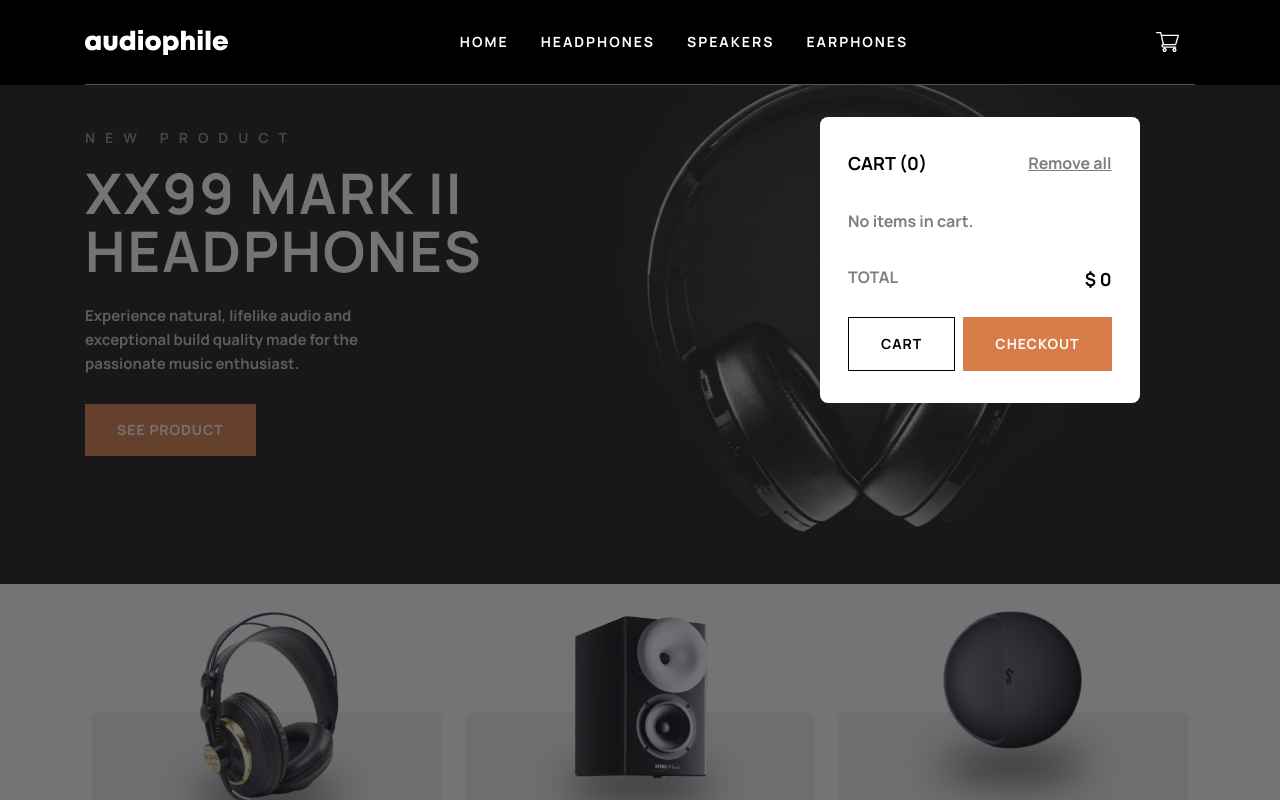
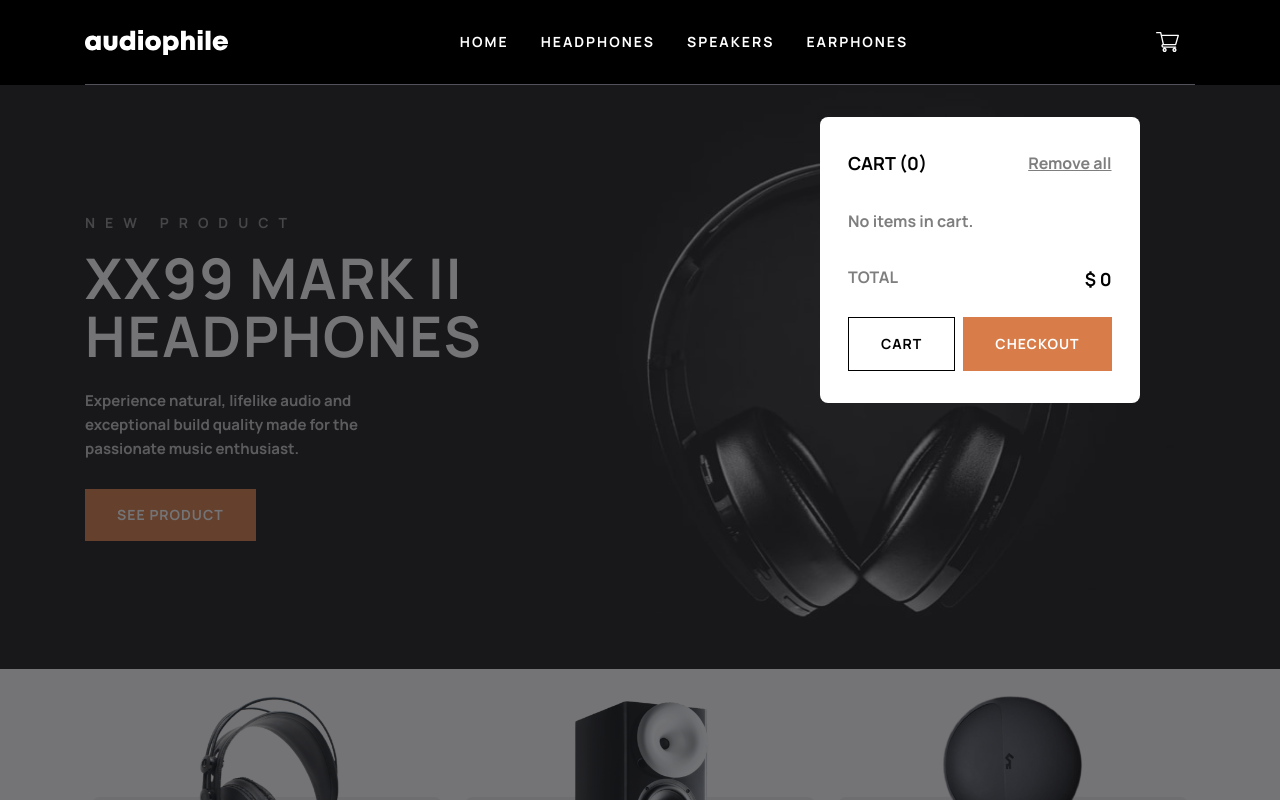
Before and after one commit to Dana-Hong/audiophile-e-commerce, a React (Vite) app: page / in a window 1280 px wide. Both pictures are taken after a click on the button 1167 px from the left and 42 px from the top of the page. Shown: the top 800 px of the page. Built offline with nearby package versions, Linux system fonts and the light colour scheme.

Commit message:
Maint: create useCartContext hook and adjust modal offsets

```diff
--- a/src/components/modals/Cart.tsx
+++ b/src/components/modals/Cart.tsx
@@ -1,9 +1,11 @@
 import { useContext } from "react";
+import { CartContext } from "../../context/CartContext";
 import { CheckoutContext } from "../../context/CheckoutContext";
 import Button from "../ui/Button";
 import { formatPrice } from "../../utils/utils";
 
 export default function Cart() {
+  const { cartModal, setCartModal } = useContext(CartContext);
   const { checkout, setCheckout } = useContext(CheckoutContext);
 
   const checkoutItems = checkout.map((item) => {
@@ -27,8 +29,16 @@ export default function Cart() {
     checkout.reduce((acc, curr) => (acc + curr.price) * curr.quantity, 0)
   );
 
+  function handleClick(e: React.MouseEvent<HTMLDivElement, MouseEvent>) {
+    console.log("test");
+    setCartModal(false);
+  }
+
   return (
-    <div className="fixed z-30 min-h-screen w-full bg-zinc-900 bg-opacity-60 pt-6 md:pt-8">
+    <div
+      onClick={(e) => handleClick(e)}
+      className="fixed z-30 min-h-screen w-full bg-zinc-900 bg-opacity-60 pt-6 md:pt-8"
+    >
       <div className="mx-auto flex w-full max-w-[1110px] justify-end">
         <div className="mr-[calc(5%)] flex max-w-sm flex-col gap-8 rounded-lg bg-white px-7 py-8">
           <div className="flex justify-between">
--- a/src/components/ui/Header.tsx
+++ b/src/components/ui/Header.tsx
@@ -1,5 +1,6 @@
-import { useState } from "react";
+import { useState, useContext } from "react";
 
+import { CartContext } from "../../context/CartContext";
 import { Link } from "react-router-dom";
 import Hamburger from "../icons/Hamburger";
 import ShoppingCart from "../icons/ShoppingCart";
@@ -7,22 +8,22 @@ import Cart from "../modals/Cart";
 import Logo from "../icons/Logo";
 
 export default function Header() {
+  const { cartModal, setCartModal } = useContext(CartContext);
   const [navOpen, setNavOpen] = useState(false);
-  const [cartOpen, setCartOpen] = useState(false);
 
   function handleBurgerClick() {
-    setCartOpen(false);
+    setCartModal(false);
     setNavOpen(!navOpen);
   }
 
   function handleCartClick() {
-    setCartOpen(!cartOpen);
+    setCartModal(!cartModal);
   }
 
   return (
     <header
-      className={`${navOpen ? "fixed h-screen" : ""} ${
-        cartOpen ? "fixed z-30" : ""
+      className={`${navOpen ? "fixed z-30 h-screen" : ""} ${
+        cartModal ? "fixed z-30" : ""
       } mx-auto w-full bg-black`}
     >
       <div className="relative mx-auto max-w-[1110px] border-b border-b-zinc-600 py-4">
@@ -60,7 +61,7 @@ export default function Header() {
           </button>
         </div>
       </div>
-      {cartOpen && <Cart />}
+      {cartModal && <Cart />}
       <div
         className={`${
           navOpen ? "" : "hidden"
--- /dev/null
+++ b/src/context/CartContext.ts
@@ -0,0 +1,8 @@
+import { createContext } from "react";
+
+type CartContextType = {
+  cartModal: boolean;
+  setCartModal: React.Dispatch<React.SetStateAction<boolean>>;
+};
+
+export const CartContext = createContext<CartContextType>({} as CartContextType);
--- /dev/null
+++ b/src/hooks/useCartContext.ts
@@ -0,0 +1,12 @@
+import { useContext } from "react";
+import { CartContext } from "../context/CartContext";
+
+export default function useCartContext() {
+  const context = useContext(CartContext);
+
+  if (!context) {
+    throw Error("useCartContext must be used within a CartContext provider.");
+  }
+
+  return context;
+}
--- a/src/routes/categoryIndex.tsx
+++ b/src/routes/categoryIndex.tsx
@@ -1,6 +1,6 @@
-import { Outlet } from "react-router-dom";
+import useCartContext from "../hooks/useCartContext";
 import CategoryFeaturedProduct from "../components/categoryFeaturedProduct";
-import { useLoaderData, useParams } from "react-router-dom";
+import { useLoaderData } from "react-router-dom";
 import Categories from "../components/Categories";
 import InfoSection from "../components/Info-Section";
 import { getCategoryData } from "../utils/utils";
@@ -12,22 +12,13 @@ type LoaderProps = {
 };
 
 export function loader({ params }: LoaderProps) {
-  console.log("params", params);
   const { category } = params;
   return getCategoryData(category);
-  // console.log("CATEGORY")
-  // return { category };
 }
 
-// type ProductCategoryType = {
-//   category: string;
-// };
-
 export default function CategoryIndex() {
-  // const { category } = useParams();
+  const { cartModal } = useCartContext();
   const categoryData = useLoaderData() as ReturnType<typeof loader>;
-  // console.log(category);
-  // const categoryData = getCategoryData(category as string);
   const categoryName = categoryData[0].category;
   const productsList = categoryData.map((product, i: number) => (
     <CategoryFeaturedProduct
@@ -38,7 +29,7 @@ export default function CategoryIndex() {
   ));
 
   return (
-    <main>
+    <main className={`${cartModal ? "pt-[85px]" : ""}`}>
       <h1 className="mx-auto w-full max-w-[1440px] bg-almostBlack py-8 text-center text-[40px] font-bold uppercase leading-[44px] tracking-normal text-white">
         {categoryName}
       </h1>
--- a/src/routes/checkout.tsx
+++ b/src/routes/checkout.tsx
@@ -13,9 +13,11 @@ import Radio from "../components/ui/inputs/Radio";
 
 // utils
 import { formatPrice } from "../utils/utils";
+import useCartContext from "../hooks/useCartContext";
 
 export default function Checkout() {
-  const { checkout, setCheckout } = useContext(CheckoutContext);
+  const { cartModal } = useCartContext();
+  const { checkout } = useContext(CheckoutContext);
   const [orderConfirmOpen, setOrderConfirmOpen] = useState(false);
 
   const checkoutItems = checkout.map((item) => {
@@ -35,8 +37,6 @@ export default function Checkout() {
     );
   });
 
-  // const test = checkout.map((item) => item.price).reduce((acc, curr) => acc + curr);
-  // console.log(test);
   const subTotal = formatPrice(
     checkout.reduce((acc, curr) => (acc + curr.price) * curr.quantity, 0)
   );
@@ -46,9 +46,13 @@ export default function Checkout() {
   }
 
   return (
-    <main className="relative gap-8 bg-gray px-6 pt-4 md:gap-20 md:px-10 min-[1150px]:gap-32 min-[1150px]:px-0">
+    <main
+      className={`${
+        cartModal ? "pt-[85px]" : ""
+      } relative gap-8 bg-gray px-6 md:gap-20 md:px-10 min-[1150px]:gap-32 min-[1150px]:px-0`}
+    >
       {orderConfirmOpen && <OrderConfirmModal />}
-      <div className="mx-auto flex max-w-[1150px] flex-col items-center justify-center gap-8 pb-24 min-[1110px]:items-start">
+      <div className="mx-auto flex max-w-[1150px] flex-col items-center justify-center gap-8 pt-4 pb-24 min-[1110px]:items-start">
         <Link
           to="/"
           className="mx-auto block w-full self-start bg-gray pb-6 text-[15px] font-medium text-opacity-50 opacity-50 hover:text-orange hover:opacity-100 min-[1110px]:ml-4"
--- a/src/routes/index.tsx
+++ b/src/routes/index.tsx
@@ -1,3 +1,4 @@
+import useCartContext from "../hooks/useCartContext";
 import Categories from "../components/Categories";
 import InfoSection from "../components/Info-Section";
 import DesktopZX9Speaker from "../assets/home/desktop/image-speaker-zx9.png";
@@ -6,8 +7,9 @@ import MobileZX9Speaker from "../assets/home/mobile/image-speaker-zx9.png";
 import Button from "../components/ui/Button";
 
 export default function Index() {
+  const { cartModal } = useCartContext();
   return (
-    <main>
+    <main className={`${cartModal ? "pt-[85px]" : ""}`}>
       <section className="mx-auto max-w-[1440px] bg-hero-mobile bg-cover bg-bottom bg-no-repeat text-center text-white min-[400px]:bg-hero-tablet min-[1110px]:bg-hero-desktop min-[1110px]:text-left">
         <div className="mx-auto w-full max-w-[1110px] py-28 min-[400px]:py-32">
           <div className="flex flex-col items-center gap-4 min-[1110px]:items-start">
--- a/src/routes/productIndex.tsx
+++ b/src/routes/productIndex.tsx
@@ -1,6 +1,7 @@
 import { useState, useContext } from "react";
+import useCartContext from "../hooks/useCartContext";
 import { CheckoutContext } from "../context/CheckoutContext";
-import { Link, useParams, useLoaderData } from "react-router-dom";
+import { Link, useLoaderData } from "react-router-dom";
 import InfoSection from "../components/Info-Section";
 import Button from "../components/ui/Button";
 import Numbers from "../components/ui/inputs/Numbers";
@@ -22,10 +23,9 @@ export function loader({ params }: LoaderProps) {
 
 export default function Product() {
   const checkoutContext = useContext(CheckoutContext);
+  const { cartModal } = useCartContext();
   const { checkout, setCheckout } = checkoutContext;
   const [number, setNumber] = useState<number>(1);
-  // const { product: test } = useParams();
-  // console.log(checkout);
 
   const {
     new: isNew,
@@ -39,8 +39,6 @@ export default function Product() {
     gallery,
     others,
   } = useLoaderData() as ReturnType<typeof loader>;
-  // = getProductData(test as string);
-  //  = getProductData(product as string);
 
   const { mobile, tablet, desktop } = image;
   const { first, second, third } = gallery;
@@ -94,10 +92,10 @@ export default function Product() {
   }
 
   return (
-    <main>
+    <main className={`${cartModal ? "pt-[85px]" : ""}`}>
       <Link
         to={`../${category}`}
-        className="mx-auto mb-14 mt-20 block max-w-[1150px] px-6 text-[15px] font-medium text-opacity-50 hover:text-orange md:px-10 min-[1150px]:px-0"
+        className="mx-auto mb-14 block max-w-[1150px] px-6 pt-20 text-[15px] font-medium text-opacity-50 hover:text-orange md:px-10 min-[1150px]:px-0"
       >
         Go Back
       </Link>
--- a/src/routes/root.tsx
+++ b/src/routes/root.tsx
@@ -1,6 +1,7 @@
-import { Outlet, useSearchParams } from "react-router-dom";
+import { Outlet } from "react-router-dom";
+import { CartContext } from "../context/CartContext";
 import { CheckoutContext } from "../context/CheckoutContext";
-import { useContext, useState } from "react";
+import { useState } from "react";
 import Header from "../components/ui/Header";
 import Footer from "../components/ui/Footer";
 
@@ -13,13 +14,17 @@ export type CheckoutItem = {
 
 export default function Root() {
   const [checkout, setCheckout] = useState<CheckoutItem[]>([]);
+  const [cartModal, setCartModal] = useState<boolean>(false);
+
   return (
     <>
-      <CheckoutContext.Provider value={{ checkout, setCheckout }}>
-        <Header />
-        <Outlet />
-        <Footer />
-      </CheckoutContext.Provider>
+      <CartContext.Provider value={{ cartModal, setCartModal }}>
+        <CheckoutContext.Provider value={{ checkout, setCheckout }}>
+          <Header />
+          <Outlet />
+          <Footer />
+        </CheckoutContext.Provider>
+      </CartContext.Provider>
     </>
   );
 }
```
